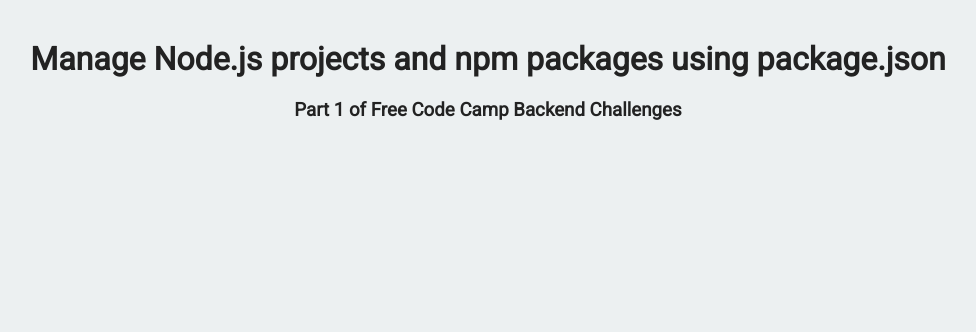
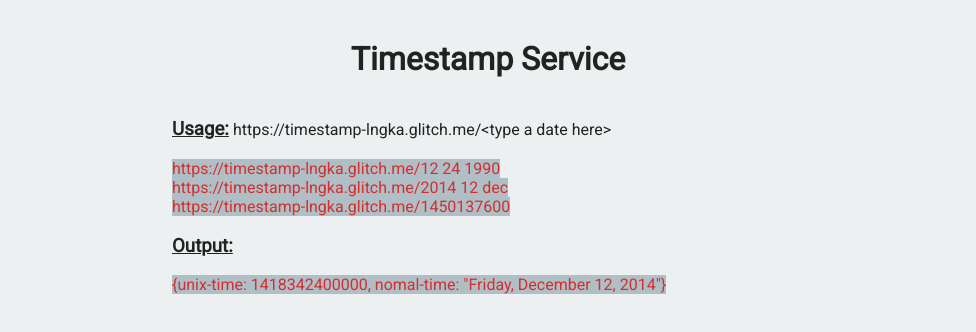
Before and after one commit to lngka/timeStamp, a website: page views/index.html in a window 1280 px wide. Shown: the whole page, without its empty margins (152-1128 px from the left). Drawn offline with Linux system fonts and the light colour scheme.

Commit message:
👘🚠 Updated with Glitch

```diff
--- a/package.json
+++ b/package.json
@@ -1,6 +1,7 @@
 {
   "name": "fcc-learn-npm-package-json",
   "dependencies": {
+    "body-parser": "^1.17.2",
     "express": "^4.14.0"
   },
   "main": "server.js",
--- a/public/style.css
+++ b/public/style.css
@@ -5,7 +5,6 @@
 	font-size: 16px;
 	color: #222;
 	background-color: #ECF0F1;
-	text-align: center;
 }
 
 .container {
@@ -13,23 +12,24 @@
 	margin-top: 40px;
 }
 
-.footer {
-	margin-top: 60px;
+h1 {
+  text-align: center;
 }
 
-ol {
-	list-style-position: inside;
-}
-ul {
-	list-style-type: none;
+h3 {
+  display: inline-block;
 }
 
-a {
-	color: #2574A9;
+span{
+  font-size: 1em;
 }
-/****** Logo Div Styling ******/
 
-img {
-	margin: 20px auto 0 auto;
-	display: block;
+.wrapper {
+  width: 50%;
+  margin: auto;
 }
+.link {
+  display: inline-block;
+  color: #D32F2F;
+  background-color: #B0BEC5;
+}
--- a/views/index.html
+++ b/views/index.html
@@ -2,16 +2,37 @@
 <html>
 
    <head>
-      <title>Backend Challenges | Free Code Camp</title>
-      <link rel="shortcut icon" href="https://cdn.hyperdev.com/us-east-1%3A52a203ff-088b-420f-81be-45bf559d01b1%2Ffavicon.ico" type="image/x-icon"/>
+      <title>timeStamper</title>
+      <link rel="shortcut icon" href="https://cdn.glitch.com/92517798-345e-4315-8d27-30376ab91066%2Ffavicon.ico?1501217402213" type="image/x-icon"/>
       <link href="https://fonts.googleapis.com/css?family=Roboto" rel="stylesheet" type="text/css">
       <link href="/public/style.css" rel="stylesheet" type="text/css">
    </head>
 
    <body>
       <div class="container">
-         <h1>Manage Node.js projects and npm packages using package.json</h1>
-         <h3>Part 1 of Free Code Camp Backend Challenges</h3>
+        <h1>Timestamp Service</h1>
+        <div class="wrapper">
+          <h3><u>Usage:</u></h3><span> https://timestamp-lngka.glitch.me/&lt;type a date here&gt;</span>
+          <div>
+            <div class="link">
+              https://timestamp-lngka.glitch.me/12 24 1990
+            </div>
+            <br>
+            <div class="link">
+              https://timestamp-lngka.glitch.me/2014 12 dec
+            </div>
+            <br>
+            <div class="link">
+              https://timestamp-lngka.glitch.me/1450137600
+            </div>
+          </div>
+          <h3><u>Output:</u></h3>
+          <br>
+          <div class="link">
+              {unix-time: 1418342400000,
+               nomal-time: "Friday, December 12, 2014"}
+            </div>
+        </div>
       </div>
    </body>
 
```
Also changed, not shown: server.js (+27 -14 lines), 1 other file. Lines whose indentation alone changed are shown as unchanged.
